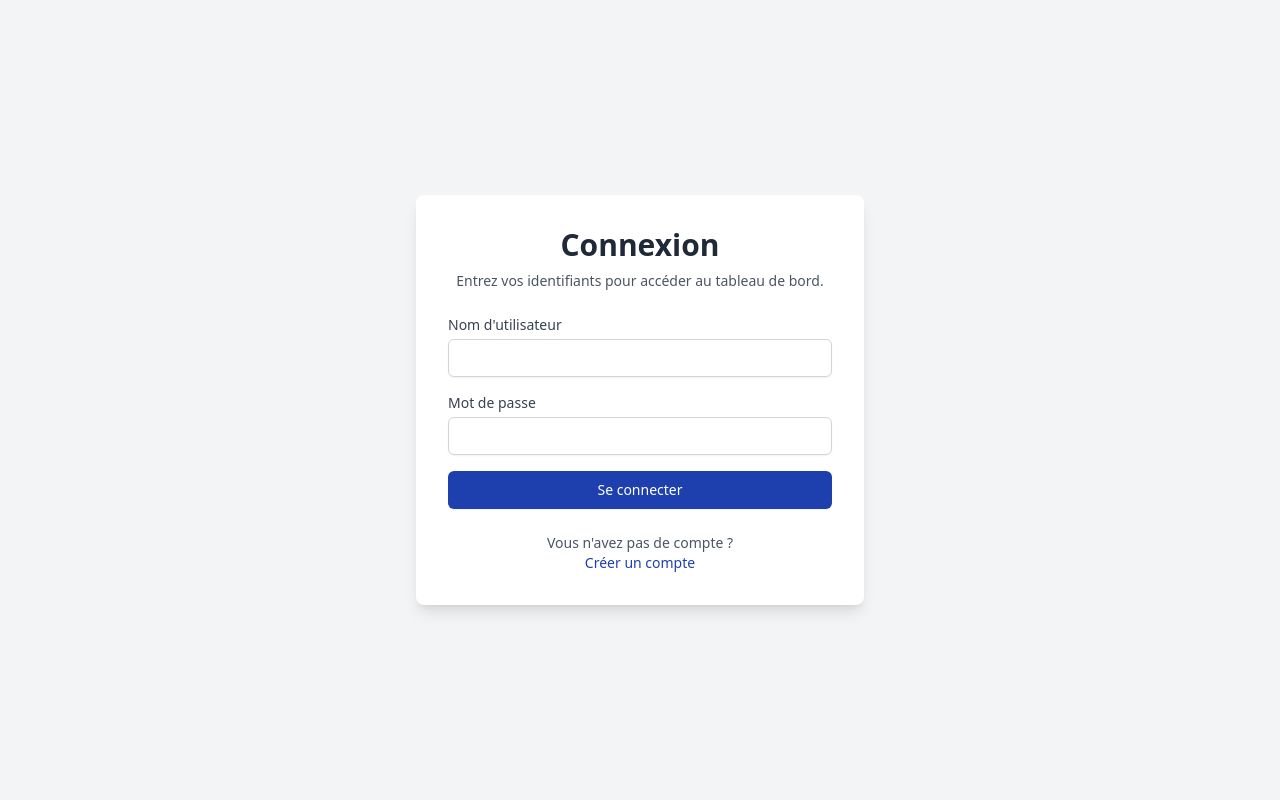
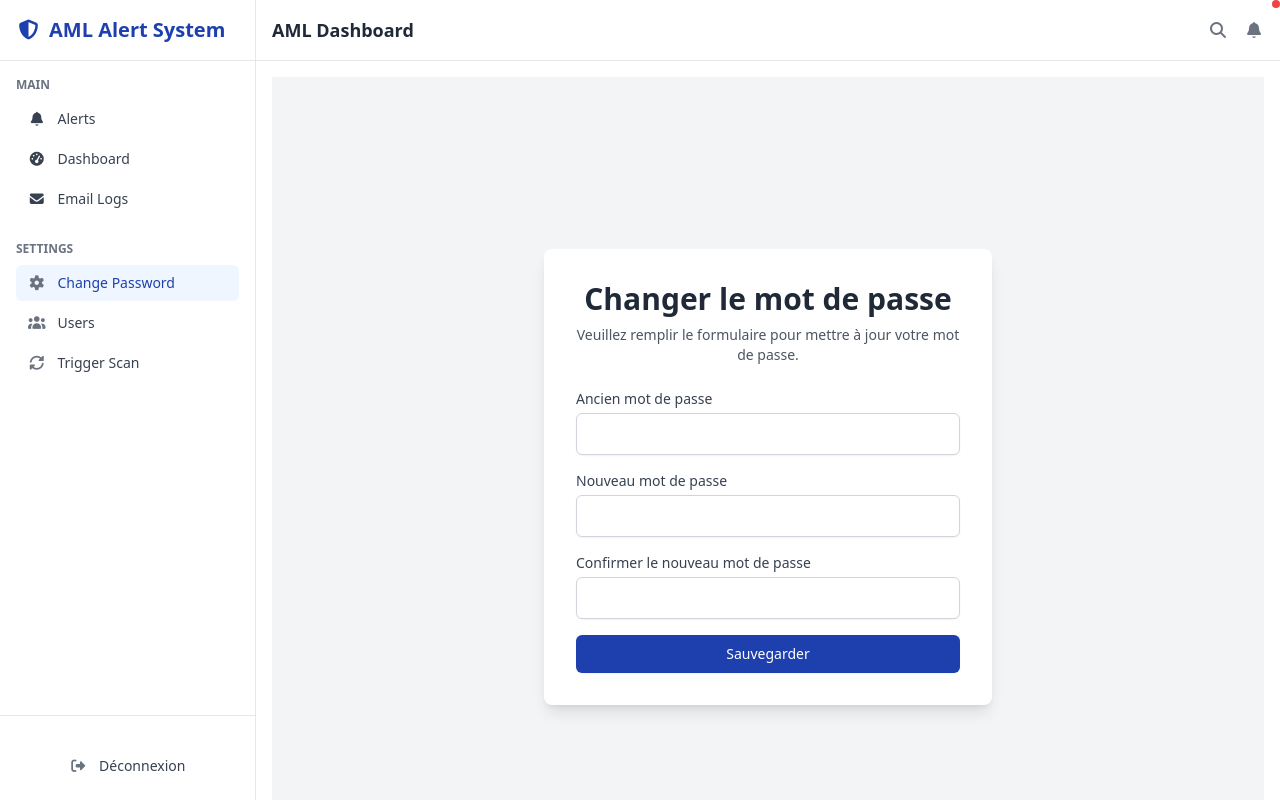
Before and after one commit to nkkodia/alert-aml-interface-v2, an Angular app: page /app/change-password in a window 1280 px wide. Before the commit this address led to /login. Built offline with nearby package versions, Linux system fonts and the light colour scheme.

Commit message:
on part avec ça

```diff
--- a/src/app/app-routing.module.ts
+++ b/src/app/app-routing.module.ts
@@ -9,6 +9,8 @@ import { AlertsComponent } from './alerts/alerts.component';
 import { DashboardComponent } from './dashboard/dashboard.component';
 import { MainLayoutComponent } from './main-layout/main-layout.component';
 import {AlertDetailModalComponent} from './alert-detail-modal/alert-detail-modal.component';
+import {ChangePasswordComponent} from './change-password/change-password.component';
+import {EmailLogsComponent} from './email-logs/email-logs.component';
 
 export const routes: Routes = [
   // Redirection par défaut vers la page de connexion
@@ -24,6 +26,10 @@ export const routes: Routes = [
       { path: '', redirectTo: 'dashboard', pathMatch: 'full' }, // Add a default child route
       { path: 'alerts', component: AlertsComponent },
       { path: 'dashboard', component: DashboardComponent },
+      { path: 'change-password', component: ChangePasswordComponent },
+      { path: 'email-logs', component: EmailLogsComponent }, // Ajoutez la route
+
+
     ],
   },
 
--- /dev/null
+++ b/src/app/change-password/change-password.component.html
@@ -0,0 +1,71 @@
+<div class="flex items-center justify-center min-h-screen bg-gray-100">
+  <div class="w-full max-w-md bg-white rounded-lg shadow-lg p-8 space-y-6">
+    <div class="text-center">
+      <h2 class="text-3xl font-bold text-gray-800">
+        Changer le mot de passe
+      </h2>
+      <p class="mt-2 text-sm text-gray-600">
+        Veuillez remplir le formulaire pour mettre à jour votre mot de passe.
+      </p>
+    </div>
+
+    <form (ngSubmit)="changePassword()" class="space-y-4">
+      <div>
+        <label for="oldPassword" class="block text-sm font-medium text-gray-700">Ancien mot de passe</label>
+        <div class="mt-1">
+          <input
+            id="oldPassword"
+            name="oldPassword"
+            type="password"
+            required
+            [(ngModel)]="oldPassword"
+            class="block w-full px-3 py-2 border border-gray-300 rounded-md shadow-sm"
+          />
+        </div>
+      </div>
+
+      <div>
+        <label for="newPassword" class="block text-sm font-medium text-gray-700">Nouveau mot de passe</label>
+        <div class="mt-1">
+          <input
+            id="newPassword"
+            name="newPassword"
+            type="password"
+            required
+            [(ngModel)]="newPassword"
+            class="block w-full px-3 py-2 border border-gray-300 rounded-md shadow-sm"
+          />
+        </div>
+      </div>
+
+      <div>
+        <label for="confirmNewPassword" class="block text-sm font-medium text-gray-700">Confirmer le nouveau mot de passe</label>
+        <div class="mt-1">
+          <input
+            id="confirmNewPassword"
+            name="confirmNewPassword"
+            type="password"
+            required
+            [(ngModel)]="confirmNewPassword"
+            class="block w-full px-3 py-2 border border-gray-300 rounded-md shadow-sm"
+          />
+        </div>
+      </div>
+
+      @if (message) {
+        <div [ngClass]="{'text-green-500': isSuccess, 'text-red-500': !isSuccess}" class="text-sm font-bold text-center">
+          {{ message }}
+        </div>
+      }
+
+      <div>
+        <button
+          type="submit"
+          class="w-full flex justify-center py-2 px-4 border border-transparent rounded-md shadow-sm text-sm font-medium text-white bg-primary hover:bg-secondary"
+        >
+          Sauvegarder
+        </button>
+      </div>
+    </form>
+  </div>
+</div>
--- /dev/null
+++ b/src/app/change-password/change-password.component.ts
@@ -0,0 +1,49 @@
+import { Component } from '@angular/core';
+import { CommonModule } from '@angular/common';
+import { FormsModule } from '@angular/forms';
+import { HttpClient } from '@angular/common/http';
+
+@Component({
+  selector: 'app-change-password',
+  standalone: true,
+  imports: [CommonModule, FormsModule],
+  templateUrl: './change-password.component.html',
+  styleUrls: ['./change-password.component.css']
+})
+export class ChangePasswordComponent {
+  oldPassword = '';
+  newPassword = '';
+  confirmNewPassword = '';
+  message = '';
+  isSuccess = false;
+
+  constructor(private http: HttpClient) {}
+
+  changePassword() {
+    this.message = '';
+    this.isSuccess = false;
+
+    if (this.newPassword !== this.confirmNewPassword) {
+      this.message = "Les nouveaux mots de passe ne correspondent pas.";
+      return;
+    }
+
+    const payload = {
+      oldPassword: this.oldPassword,
+      newPassword: this.newPassword
+    };
+
+    const backendUrl = 'https://alert-aml-admin.onrender.com/api/auth/change-password';
+
+    this.http.put(backendUrl, payload).subscribe({
+      next: (response) => {
+        this.message = "Mot de passe mis à jour avec succès.";
+        this.isSuccess = true;
+      },
+      error: (error) => {
+        this.message = error.error || "Erreur lors de la mise à jour du mot de passe.";
+        this.isSuccess = false;
+      }
+    });
+  }
+}
--- a/src/app/main-layout/main-layout.component.html
+++ b/src/app/main-layout/main-layout.component.html
@@ -10,24 +10,37 @@
       <div class="p-4">
         <div class="mb-6">
           <h2 class="text-xs uppercase font-semibold text-gray-500 mb-2">Main</h2>
-          <!-- Correct path to alerts -->
           <a routerLink="/app/alerts" routerLinkActive="bg-blue-50 text-primary" class="flex items-center px-3 py-2 text-sm font-medium rounded-md text-gray-700 hover:bg-gray-100">
             <i class="fas fa-bell mr-3"></i>
             Alerts
           </a>
-          <!-- Correct path to dashboard -->
           <a routerLink="/app/dashboard" routerLinkActive="bg-blue-50 text-primary" class="flex items-center px-3 py-2 text-sm font-medium rounded-md mt-1 text-gray-700 hover:bg-gray-100">
             <i class="fas fa-tachometer-alt mr-3"></i>
             Dashboard
           </a>
+          <a routerLink="/app/email-logs" routerLinkActive="bg-blue-50 text-primary" class="flex items-center px-3 py-2 text-sm font-medium rounded-md mt-1 text-gray-700 hover:bg-gray-100">
+            <i class="fas fa-envelope mr-3"></i>
+            Email Logs
+          </a>
+        </div>
+        <div>
+          <h2 class="text-xs uppercase font-semibold text-gray-500 mb-2">Settings</h2>
+          <a routerLink="/app/change-password" routerLinkActive="bg-blue-50 text-primary" class="flex items-center px-3 py-2 text-sm font-medium rounded-md text-gray-700 hover:bg-gray-100">
+            <i class="fas fa-cog mr-3 text-gray-500"></i>
+            Change Password
+          </a>
+          <a href="#" class="flex items-center px-3 py-2 text-sm font-medium rounded-md text-gray-700 hover:bg-gray-100 mt-1">
+            <i class="fas fa-users mr-3 text-gray-500"></i>
+            Users
+          </a>
+          <button (click)="triggerScan()" class="flex items-center px-3 py-2 text-sm font-medium rounded-md text-gray-700 hover:bg-gray-100 mt-1 w-full text-left">
+            <i class="fas fa-sync-alt mr-3 text-gray-500"></i>
+            Trigger Scan
+          </button>
         </div>
       </div>
     </nav>
     <div class="p-4 border-t border-gray-200">
-      <button (click)="triggerScan()" class="mt-4 w-full flex items-center justify-center px-3 py-2 text-sm font-medium rounded-md text-gray-700 hover:bg-gray-100">
-        <i class="fas fa-sync-alt mr-3 text-gray-500"></i>
-        Trigger Scan
-      </button>
       <button (click)="logout()" class="mt-4 w-full flex items-center justify-center px-3 py-2 text-sm font-medium rounded-md text-gray-700 hover:bg-gray-100">
         <i class="fas fa-sign-out-alt mr-3 text-gray-500"></i>
         Déconnexion
```
Also changed, not shown: src/app/change-password/change-password.component.css (added).
